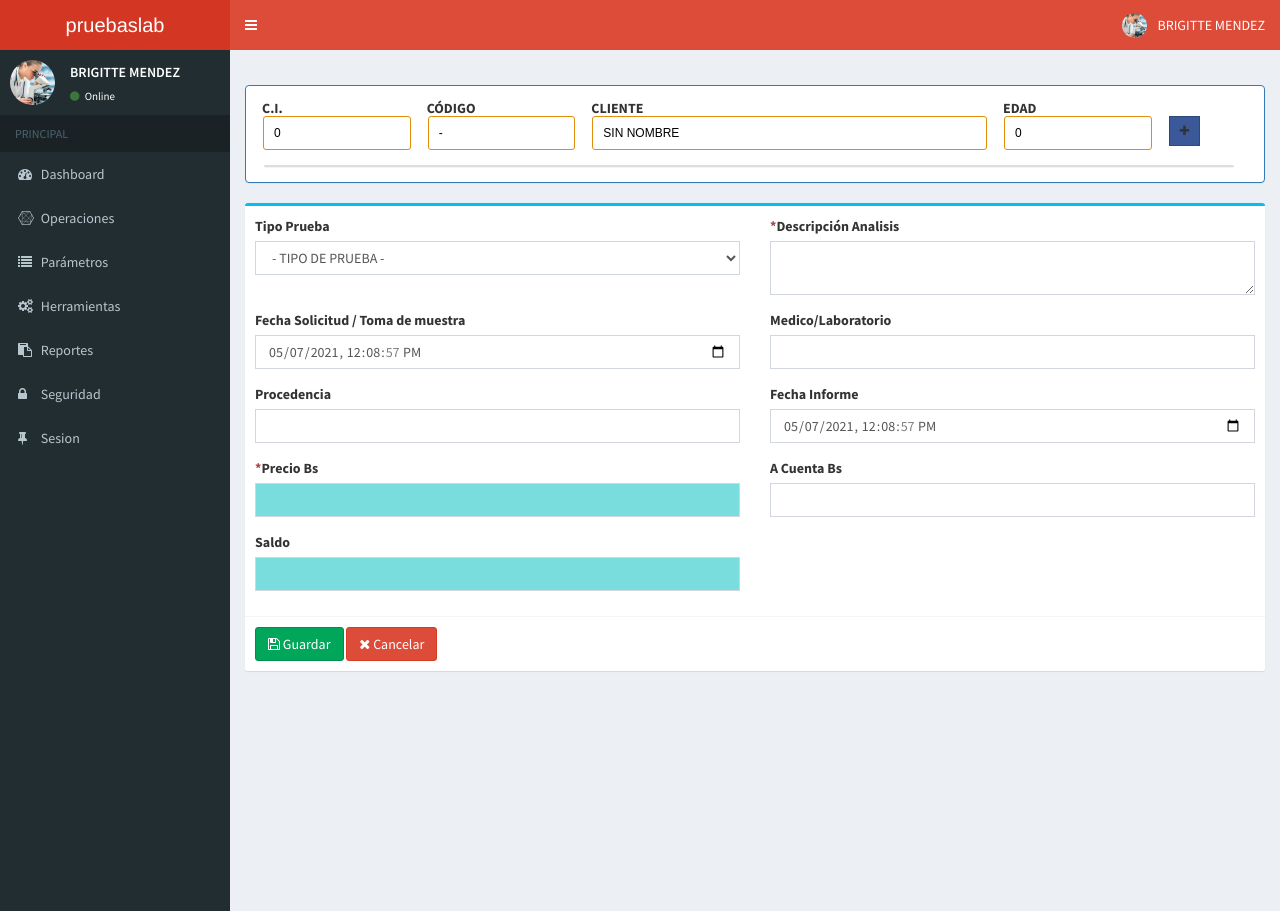
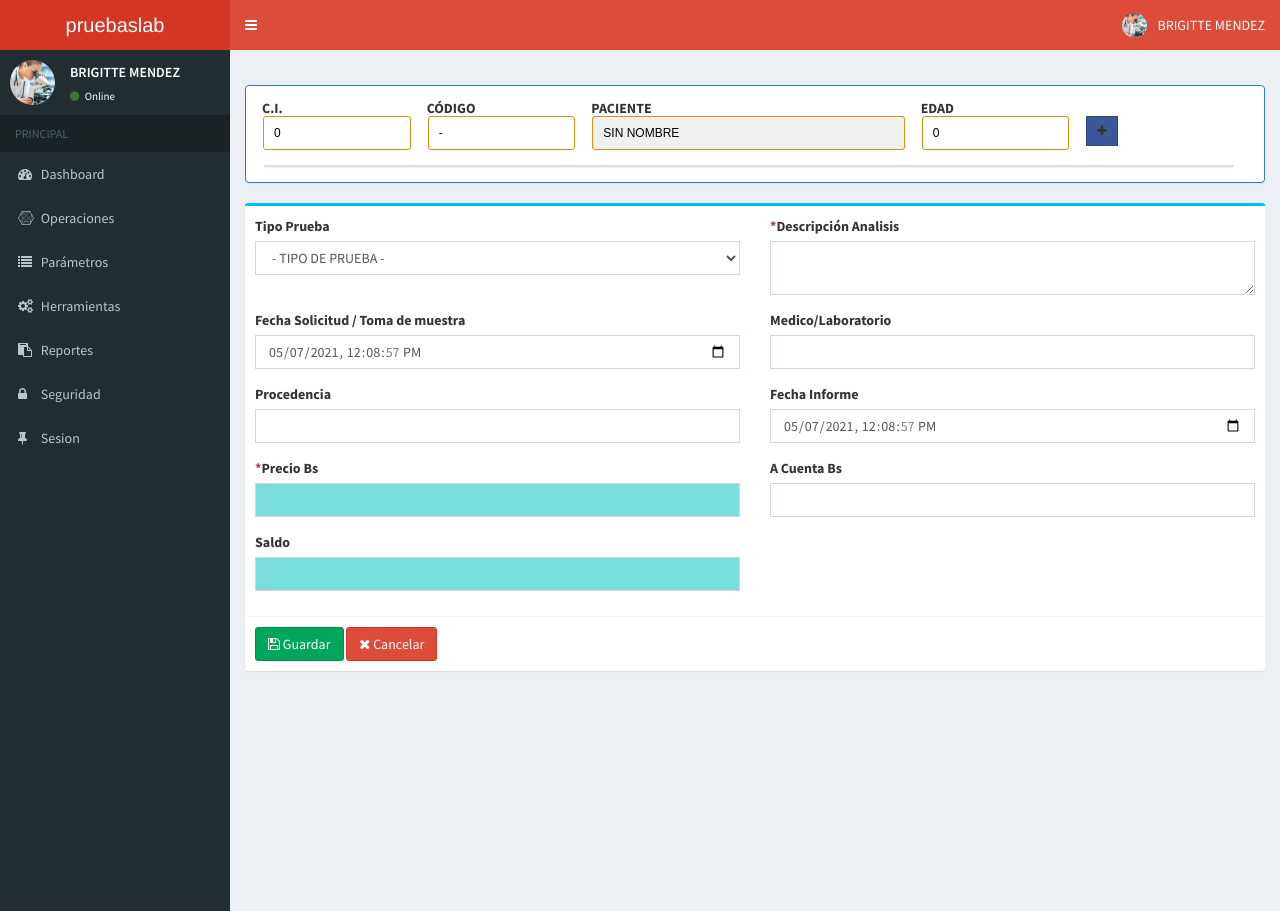
Before and after one commit to BitXad/pruebaslab, a CodeIgniter app: page /pruebaslab/prueba/registrar_prueba in a window 1280 px wide. Shown: the top 911 px of the page. Run offline with CodeIgniter, Linux system fonts and the light colour scheme; data comes from the database, SQL or seed files in the repository; data that the repository does not hold is empty; some libraries are stand-ins or nearby versions.

Commit message:
11.05.2021 cambios en buscador

```diff
--- a/application/controllers/Prueba.php
+++ b/application/controllers/Prueba.php
@@ -297,6 +297,17 @@ class Prueba extends CI_Controller{
 
     }
 
+    function seleccionar_paciente(){
+
+        $paciente_id = $this->input->post("paciente_id");
+        $sql = "select * from paciente where paciente_id = ".$paciente_id;
+        //echo $sql;
+        $resultado = $this->Prueba_model->consultar($sql);
+
+        echo json_encode($resultado);
+
+    }
+
     function registrar(){
 
     	$usuario_id = 1;
--- a/application/views/prueba/registrar_prueba.php
+++ b/application/views/prueba/registrar_prueba.php
@@ -52,12 +52,31 @@ jQuery(document).ready(function($){
                 </div>
         </div>
 
-            <div class="col-md-5" <?php echo $estilo_div; ?>>
+        <div class="col-md-4"  <?php echo $estilo_div; ?>>
+                <label for="paciente_nombre" class="control-label" style="margin-bottom: 0;">PACIENTE</label>
+
+                <div class="form-group" <?php echo $estilo_div; ?>>
+
+                    <input type="search" name="paciente_nombre" list="listapacientes" class="form-control <?php echo $atributos; ?>" <?php echo $estilos_facturacion; ?> id="paciente_nombre" value="<?php echo $paciente['paciente_razon']; ?>" onkeypress="validar(event,3)"  onchange="seleccionar_paciente()" onKeyUp="this.value = this.value.toUpperCase();" autocomplete="off" />
+                    <datalist id="listapacientes">
+<!--
+                        <option value="1">1</option>
+                        <option valur="2">2</option>
+                        <option value="3">3</option>-->
+
+                    </datalist>
+
+                </div>
+        </div>
+
+
+<!--        <div class="col-md-5" <?php echo $estilo_div; ?>>
             <label for="nombre" class="control-label" style="margin-bottom: 0;">CLIENTE</label>
             <div class="form-group" <?php echo $estilo_div; ?>>
                 <input type="text" name="paciente_nombre" class="form-control <?php echo $atributos; ?>" <?php echo $estilos; ?> id="paciente_nombre" value="<?php echo $paciente['paciente_nombre']; ?>"  onKeyUp="this.value = this.value.toUpperCase();" onkeypress="validar(event,3)" onclick="seleccionar(3)"/>
             </div>
-            </div>
+        </div>-->
+
         <div class="col-md-2" <?php echo $estilo_div; ?>>
             <label for="paciente_edad" class="control-label" style="margin-bottom: 0;">EDAD</label>
             <div class="form-group" <?php echo $estilo_div; ?>>
@@ -213,10 +232,10 @@ jQuery(document).ready(function($){
                 <div class="form-group" <?php echo $estilo_div; ?>>
 
                     <!--<input type="search" name="razon_social" list="listaclientes" class="form-control" id="razon_social" value="<?php echo $paciente['paciente_razon']; ?>" onkeypress="validar(event,2)"  onclick="seleccionar(2)" onKeyUp="this.value = this.value.toUpperCase();"/>-->
-                    <input type="search" name="paciente_razon" list="listaclientes" class="form-control <?php echo $atributos; ?>" <?php echo $estilos_facturacion; ?> id="paciente_razon" value="<?php echo $paciente['paciente_razon']; ?>" onkeypress="validar(event,9)"  onchange="seleccionar_cliente()" onclick="seleccionar(2)" onKeyUp="this.value = this.value.toUpperCase();" autocomplete="off" />
-                    <datalist id="listaclientes">
+                    <input type="text" name="paciente_razon" class="form-control <?php echo $atributos; ?>" <?php echo $estilos_facturacion; ?> id="paciente_razon" value="<?php echo $paciente['paciente_razon']; ?>" onkeypress="validar(event,9)"  onKeyUp="this.value = this.value.toUpperCase();" autocomplete="off" />
+<!--                    <datalist id="listaclientes">
 
-                    </datalist>
+                    </datalist>-->
 
                 </div>
             </div>
--- a/resources/js/registrar_prueba.js
+++ b/resources/js/registrar_prueba.js
@@ -11,7 +11,12 @@ function validar(e,opcion){
         }
 
         if (opcion==3){
-            buscarpaciente_nombre();
+             var paciente_ci = document.getElementById("paciente_ci").value;
+            if (paciente_ci == "0")
+                buscarpaciente_nombre();
+            else
+                $("#paciente_edad").focus();
+
         }
     }
 }
@@ -20,21 +25,22 @@ function buscarpaciente_ci(){
     var paciente_ci = document.getElementById('paciente_ci').value;
     var parametro = " paciente_ci = '"+paciente_ci+"'";
 
-    buscar_paciente(parametro);
+    buscar_paciente(parametro,1);
 }
 
 function buscarpaciente_codigo(){
     var paciente_codigo = document.getElementById('paciente_codigo').value;
     var parametro = " paciente_codigo = '"+paciente_codigo+"'";
 
-    buscar_paciente(parametro);
+    buscar_paciente(parametro,1);
 }
 
 function buscarpaciente_nombre(){
+
     var paciente_nombre = document.getElementById('paciente_nombre').value;
-    var parametro = " paciente_nombre = '"+paciente_nombre+"'";
+    var parametro = " paciente_nombre like '%"+paciente_nombre+"%'";
 
-    buscar_paciente(parametro);
+    buscar_paciente(parametro,2);
 }
 
 function cargar_datos(p){
@@ -72,7 +78,7 @@ function cargar_datos(p){
 
 }
 
-function buscar_paciente(parametro){
+function buscar_paciente(parametro,opcion){
 //    alert(parametro);
     var base_url = document.getElementById('base_url').value;
     var controlador = base_url+"prueba/buscar"
@@ -85,11 +91,22 @@ function buscar_paciente(parametro){
            success:function(respuesta){
 
                var paciente = JSON.parse(respuesta);
+                var html = "";
 
                if (paciente != null){
                    cargar_datos(null);
                    for(var i = 0; i<paciente.length; i++){
-                       cargar_datos(JSON.stringify(paciente[i]));
+                       if (opcion==1){
+                            cargar_datos(JSON.stringify(paciente[i]));
+                       }
+
+                       if (opcion==2){ //buscar por nombre y cargar el datalist
+                           html += "<option value='"+paciente[i]["paciente_id"]+"'>"+paciente[i]["paciente_nombre"]+"</option>";
+                       }
+
+                   }
+                   if(opcion==2){
+                       $("#listapacientes").html(html);
                    }
 
                }
@@ -188,7 +205,7 @@ function guardar_prueba(){
     //var prueba_fechasaldo = document.getElementById("prueba_fechasaldo").value;
     var estado_id = 1; // document.getElementById("estado_id").value;
 
-    alert(tipoprueba_id+", "+paciente_id+", "+", "+prueba_fechasolicitud+", "+prueba_medicolab+", "+", "+prueba_procedencia+", "+prueba_fechainforme+", "+prueba_nombreanalisis+", "+prueba_descricpion+", "+prueba_resultados+", "+prueba_observacion+", "+prueba_precio+", "+prueba_acuenta+", "+prueba_fechacuenta+", "+prueba_saldo+", "+estado_id);
+    //alert(tipoprueba_id+", "+paciente_id+", "+", "+prueba_fechasolicitud+", "+prueba_medicolab+", "+", "+prueba_procedencia+", "+prueba_fechainforme+", "+prueba_nombreanalisis+", "+prueba_descricpion+", "+prueba_resultados+", "+prueba_observacion+", "+prueba_precio+", "+prueba_acuenta+", "+prueba_fechacuenta+", "+prueba_saldo+", "+estado_id);
 
     $.ajax({url: controlador,
            type:"POST",
@@ -224,3 +241,32 @@ function guardar_prueba(){
 
     window.open(base_url+"prueba/", "_self");
 }
+
+function seleccionar_paciente(){
+
+    var paciente_id = document.getElementById('paciente_nombre').value;
+    var base_url = document.getElementById('base_url').value;
+    var controlador = base_url+"prueba/seleccionar_paciente";
+
+//        alert(paciente_id)
+        $.ajax({url: controlador,
+            type:"POST",
+            data:{paciente_id: paciente_id},
+            success:function(respuesta){
+
+                paciente = JSON.parse(respuesta);
+                tam = paciente.length;
+
+                if (tam>=1){
+
+                    cargar_datos(JSON.stringify(paciente[0]));
+
+                }
+
+
+            },
+            error: function(respuesta){
+            }
+        });
+
+}
```
Lines whose indentation alone changed are shown as unchanged.
